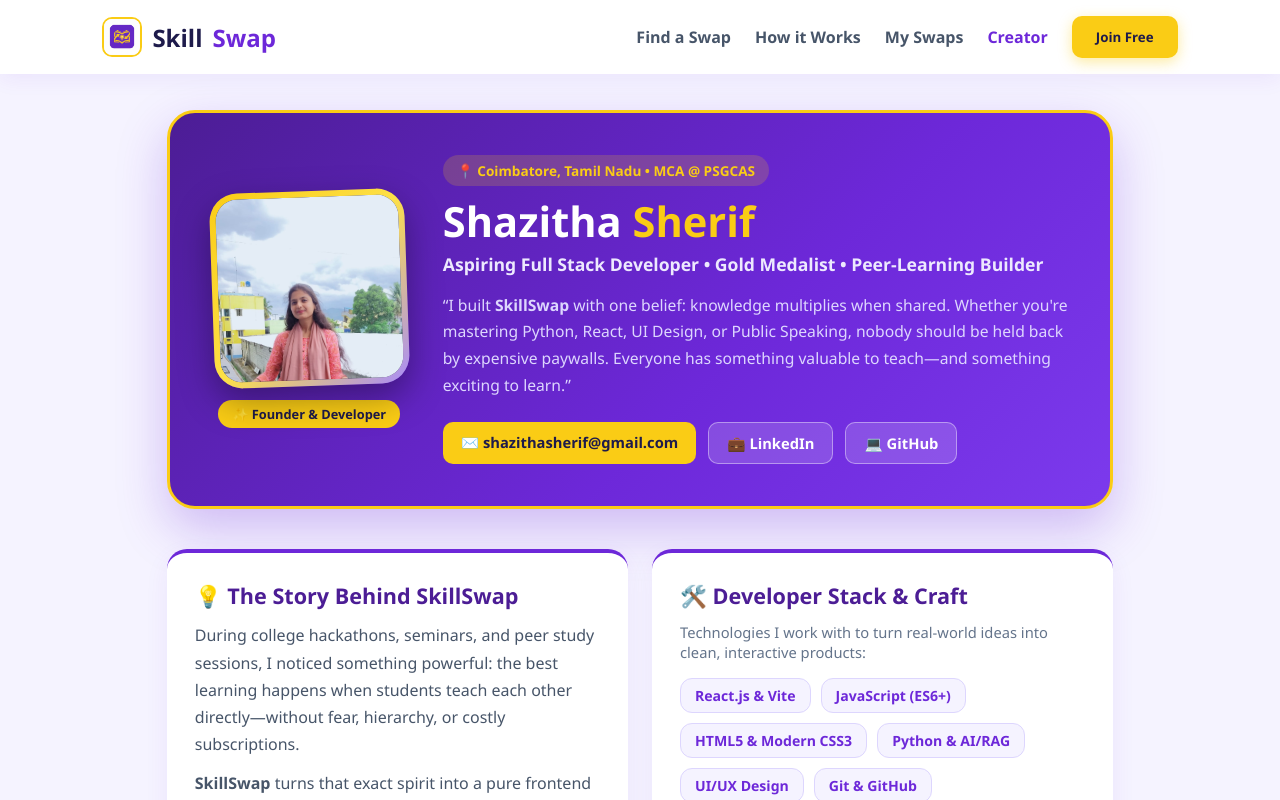
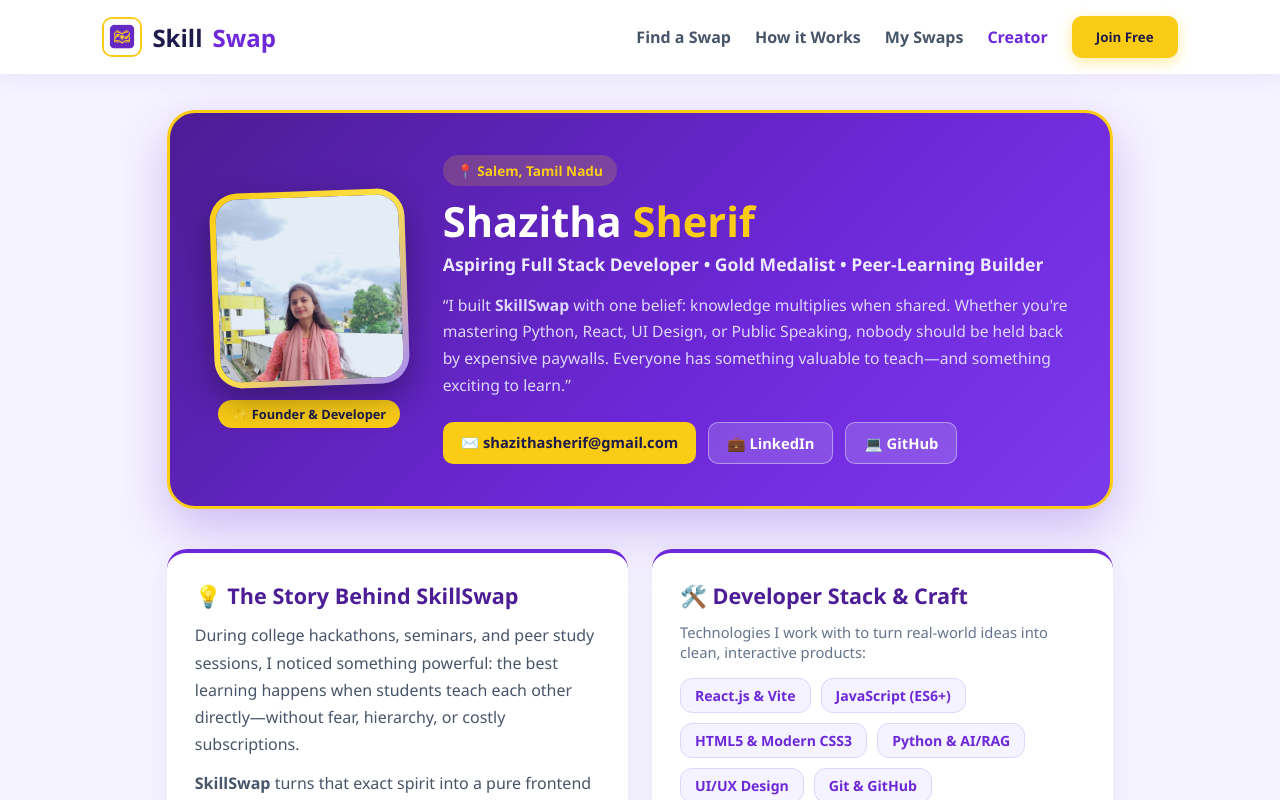
Before and after one commit to ShazithaSherif/SkillSwap, a React (Vite) app: page / in a window 1280 px wide. Both pictures are taken after a click on the button "Creator". Shown: the top 800 px of the page. Built offline with nearby package versions, Linux system fonts and the light colour scheme.

Commit message:
Update creator location

```diff
--- a/src/pages/AboutCreator.jsx
+++ b/src/pages/AboutCreator.jsx
@@ -149,7 +149,7 @@ function AboutCreator({ setCurrentPage }) {
               display: "inline-block"
             }}
           >
-            📍 Coimbatore, Tamil Nadu • MCA @ PSGCAS
+            📍 Salem, Tamil Nadu
           </span>
 
           <h1 style={{ fontSize: "2.6rem", margin: "12px 0 6px", lineHeight: "1.15" }}>
```
